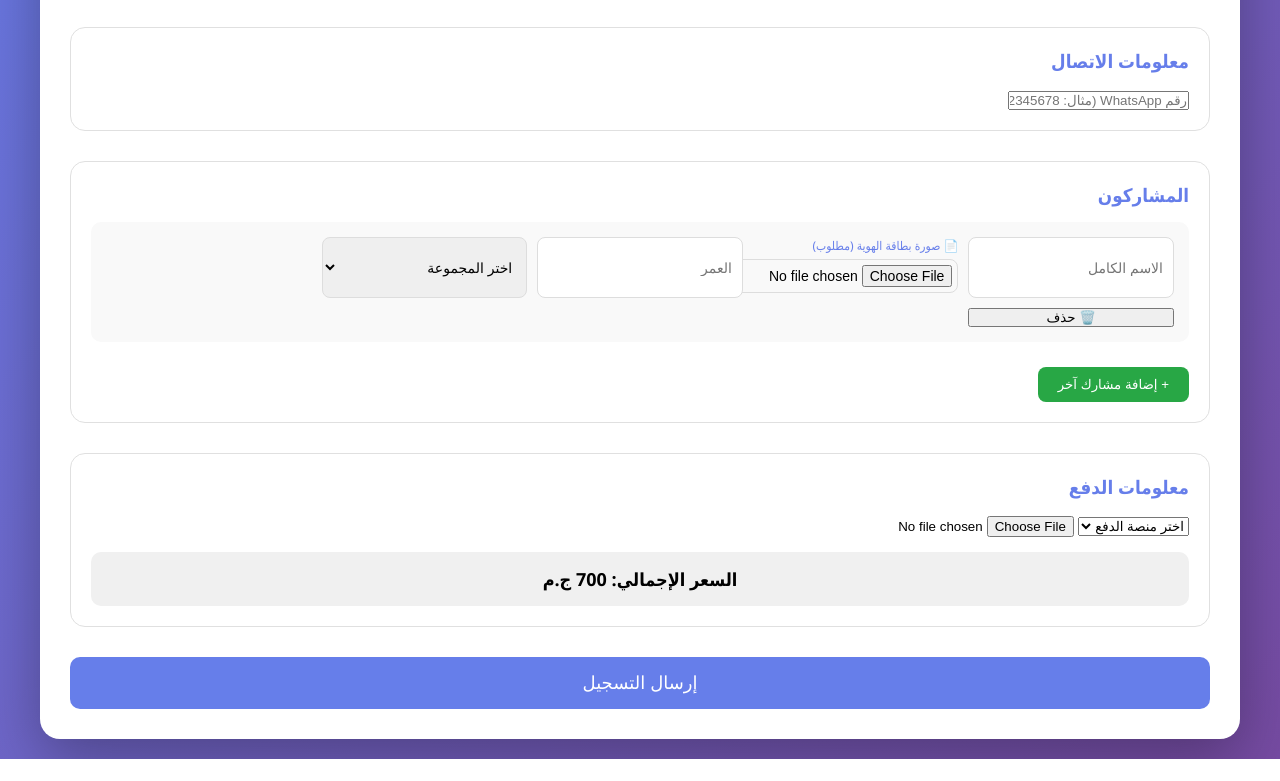
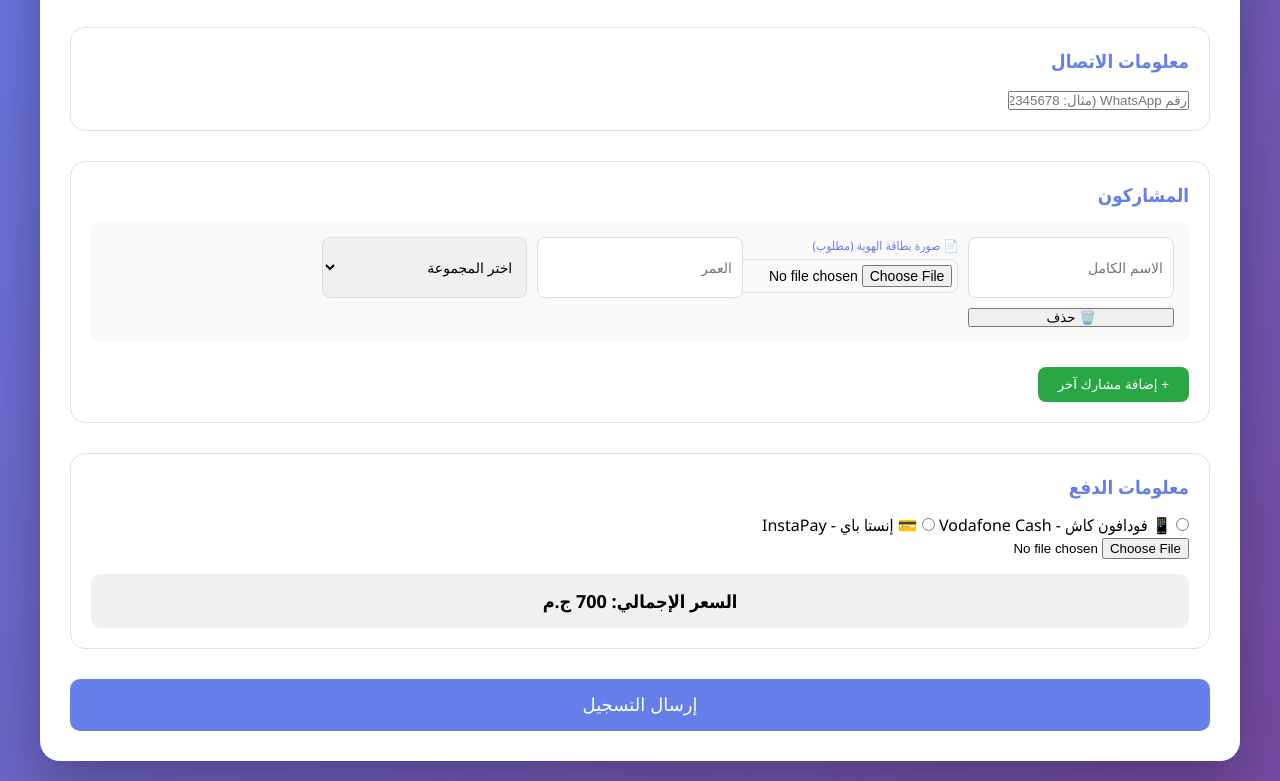
Before and after one commit to MiraPhilip12/3ashan_b7bk_2026, a plain HTML site: page conference-frontend/index.html in a window 1280 px wide. Shown: the part 427-1208 px from the top of the page. Before the commit the page ends 1186 px from the top, so only its background shows below. Drawn offline with Linux system fonts and the light colour scheme; no server answers.

Commit message:
payments update

```diff
--- a/conference-frontend/index.html
+++ b/conference-frontend/index.html
@@ -70,11 +70,23 @@
 
             <div class="form-section">
                 <h3 id="paymentTitle">معلومات الدفع</h3>
-                <select id="paymentPlatform" required>
-                    <option value="">اختر منصة الدفع</option>
-                    <option value="Vodafone Cash">فودافون كاش</option>
-                    <option value="InstaPay">إنستا باي</option>
-                </select>
+                <div class="payment-methods">
+                   <!-- <label class="payment-option">
+                        <input type="radio" name="payment_platform" value="Bank Transfer" required>
+                        <span>🏦 تحويل بنكي - Bank Transfer</span>
+                        <div class="account-details hidden">Account: 1234-5678-9012-3456 | IBAN: EG123456789</div>
+                    </label>  -->
+                    <label class="payment-option">
+                        <input type="radio" name="payment_platform" value="Vodafone Cash" required>
+                        <span>📱 فودافون كاش - Vodafone Cash</span>
+                        <div class="account-details hidden">Number: 01027572172</div>
+                    </label>
+                    <label class="payment-option">
+                        <input type="radio" name="payment_platform" value="InstaPay" required>
+                        <span>💳 إنستا باي - InstaPay</span>
+                        <div class="account-details hidden">Number: 01027572172</div>
+                    </label>
+                </div>
                 <input type="file" id="paymentScreenshot" accept="image/*" required>
                 <div id="priceDisplay" class="price-display"></div>
             </div>
```
